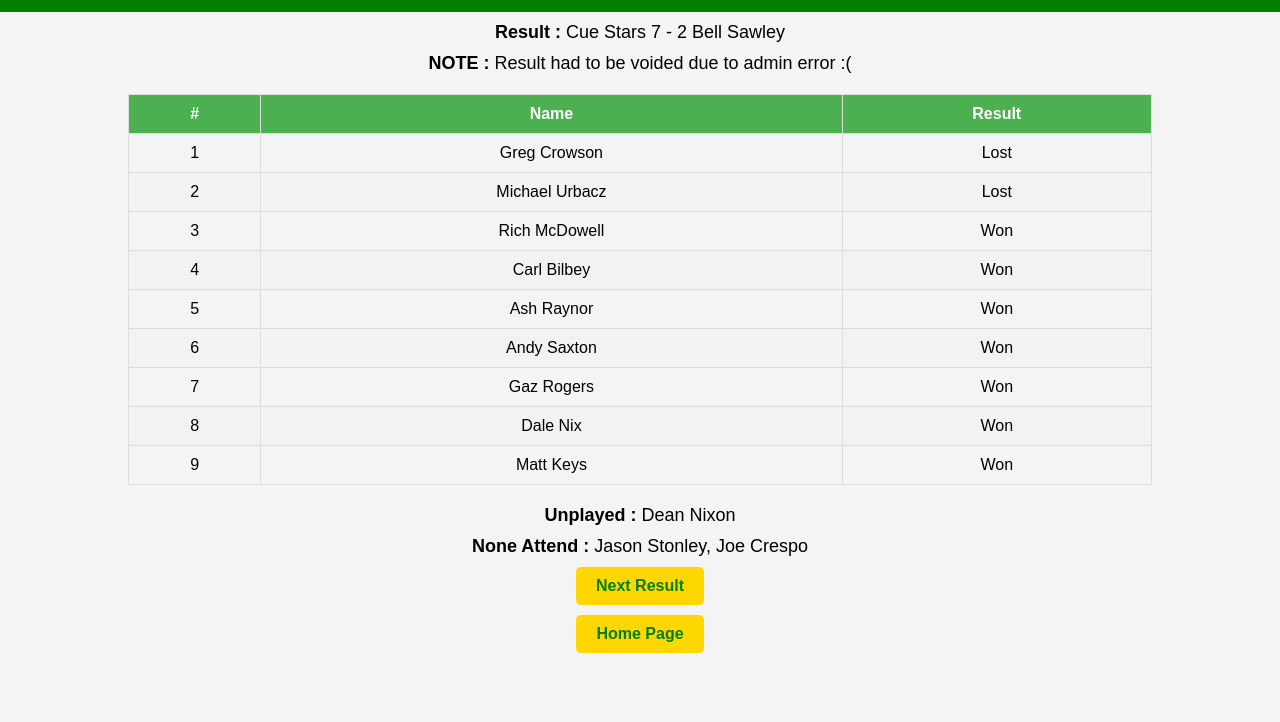
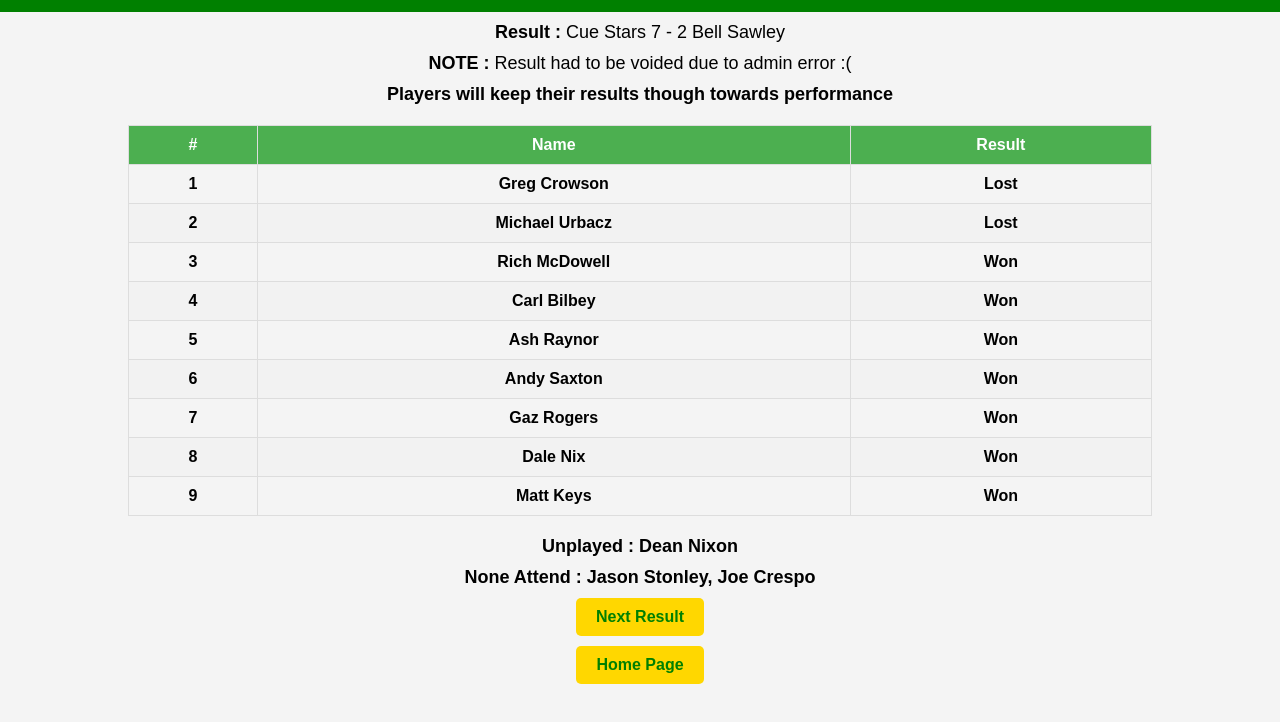
Before and after one commit to cue-stars-pool/league-result-1, a plain HTML site: page index.html in a window 1280 px wide. Shown: the part 46-768 px from the top of the page. Drawn offline with Linux system fonts and the light colour scheme.

Commit message:
Update index.html

```diff
--- a/index.html
+++ b/index.html
@@ -79,6 +79,7 @@
 <section>
     <div class="sub-header"><strong>Result : </strong>Cue Stars 7 - 2 Bell Sawley</div>
     <div class="sub-header"><strong>NOTE : </strong>Result had to be voided due to admin error :(</div>
+    <div class="sub-header"><strong>Players will keep their results though towards performance</div>
 </section>
 
     <!-- Table for Player Results -->
```
